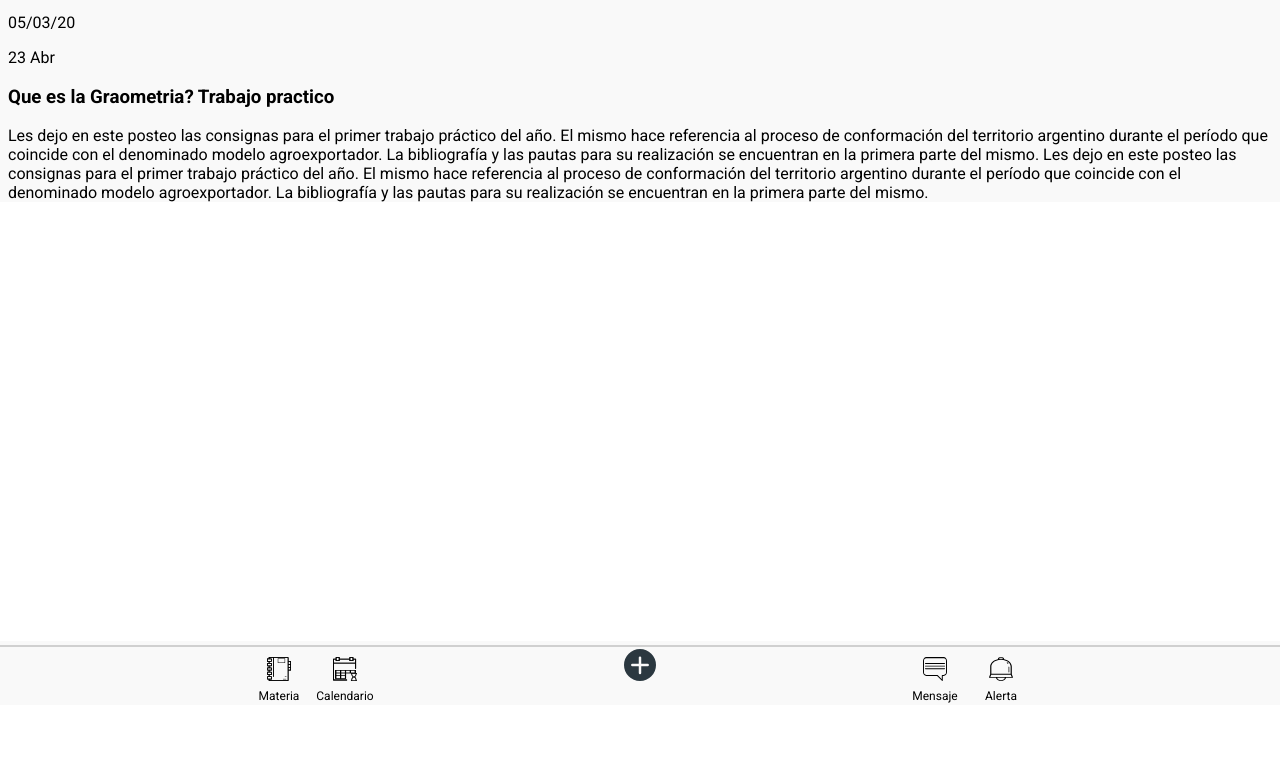
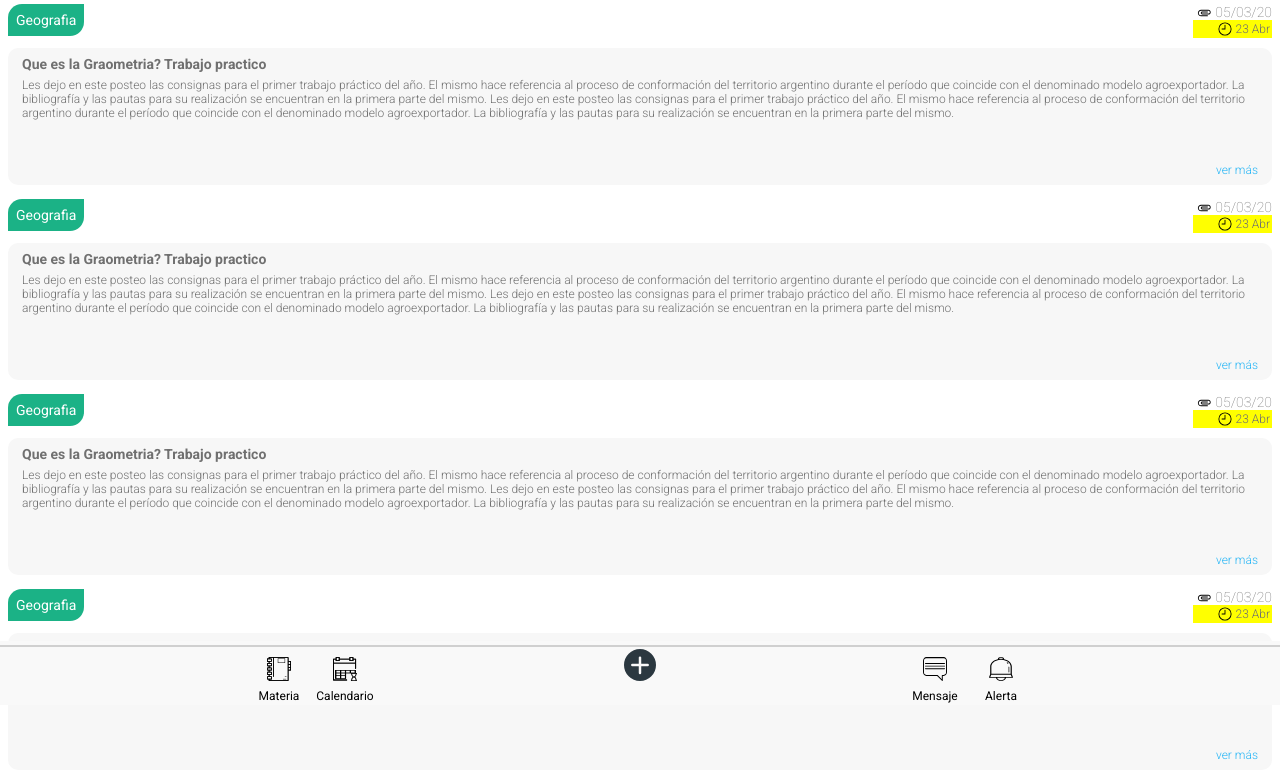
Before and after one commit to ferchas/schooll-app, a React app: page / in a window 1280 px wide. Shown: the part 95-876 px from the top of the page. Before the commit the page ends 800 px from the top, so only its background shows below. Built offline with nearby package versions, Linux system fonts and the light colour scheme.

Commit message:
add news components

```diff
--- a/src/App/components/layout/_variables.scss
+++ b/src/App/components/layout/_variables.scss
@@ -1,7 +1,16 @@
 $greay_100: #F9F9F9;
+$greay_101: #F7F7F7;
 $greay_200: #D0D0D0;
 $greay_300: #707070;
 $greay_400: #3E3E3E;
 $greay_500: #32434B;
 
 $black_100: #000000;
+
+$white_100: #ffffff;
+
+$orange_100: #F58122;
+
+$green_100: #1BB286;
+
+$blue_100: #22B4F5;
--- a/src/App/components/layout/style.scss
+++ b/src/App/components/layout/style.scss
@@ -9,11 +9,19 @@
     margin: 0;
 
     .layout__wrapp {
-        background-color: $greay_100;
+        background-color: $white_100;
         height: 100%;
         width: 100%;
         margin: 0;
         padding: 0px;
+
+        div[data-value="page"] {
+            height: 100%;
+            position: relative;
+            bottom: 70px;
+            position: relative;
+            padding: 45px 0 0;
+        }
 
         .icon__x24 {
             width: 24px;
--- /dev/null
+++ b/src/App/components/news/index.js
@@ -0,0 +1,45 @@
+import React from 'react';
+
+import './style.scss';
+
+
+const News = () => {
+  const listNews = [ {},{},{},{},{},{}];
+
+  return (
+      <>
+        { listNews && listNews.map((eNew,k) => (
+          <div className="news" key={k}>
+            <div className="news__header">
+              <div className="news__header--label" data-value="color-green">Geografia</div>
+              <div className="news__header--flags">
+                <p className="news__header--flags__date">
+                  <img className="news__header--flags__date--icon" src="/icon/attachment-24px.svg"/>
+                  <span>05/03/20</span>
+                </p>
+                <p className="news__header--flags__time">
+                  <img className="news__header--flags__time--icon" src="/icon/clock-24px.svg"/>
+                  <span>23 Abr</span>
+                </p>
+              </div>
+            </div>
+            <div className="news__info">
+              <h3 className="news__info--title"> Que es la Graometria? Trabajo practico</h3>
+              <p className="news__info--description">
+                Les dejo en este posteo las consignas para el primer trabajo práctico del año.
+                El mismo hace referencia al proceso de conformación del territorio argentino
+                durante el período que coincide con el denominado modelo agroexportador. La bibliografía y las pautas para su realización se encuentran en la primera parte del mismo.
+                Les dejo en este posteo las consignas para el primer trabajo práctico del año.
+                El mismo hace referencia al proceso de conformación del territorio argentino
+                durante el período que coincide con el denominado modelo agroexportador. La bibliografía y las pautas para su realización se encuentran en la primera parte del mismo.
+              </p>
+              <p className="news__info--see-more">ver más</p>
+            </div>
+          </div>
+        ))
+      }
+    </>
+  );
+};
+
+export default News;
--- /dev/null
+++ b/src/App/components/news/style.scss
@@ -0,0 +1,101 @@
+@import '../../components/layout/variables';
+
+.news {
+  margin: 14px 0 0 0;
+
+  &__header {
+
+    &--label {
+      width: fit-content;
+      display: inline-block;
+      font-size:  14px;
+      color: $white_100;
+      padding: 8px;
+      text-align: left;
+      border-radius: 14px 0 14px 0;
+
+      &[data-value="color-orange"] {
+        background-color: $orange_100;
+      }
+
+      &[data-value="color-green"] {
+        background-color: $green_100;
+      }
+
+      &[data-value="color-blue"] {
+        background-color: $blue_100;
+      }
+    }
+
+    &--flags {
+      text-align: right;
+      width: fit-content;
+      vertical-align: top;
+      font-size: 14px;
+      float: right;
+      color: $greay_300;
+
+      &__date {
+        margin: 0;
+        font-weight: 200;
+
+        &--icon {
+          margin: 0 4px;
+          width: 14px;
+          height: 14px;
+          vertical-align: bottom;
+        }
+      }
+
+      &__time {
+        margin: 0;
+        font-weight: 300;
+        font-size: 12px;
+        background-color: yellow;
+        padding: 2px;
+
+        &--icon {
+          margin: 0 4px;
+          width: 14px;
+          height: 14px;
+          vertical-align: bottom;
+        }
+      }
+    }
+  }
+
+  &__info {
+    background-color: $greay_101;
+    padding: 8px 14px;
+    border-radius: 10px;
+    margin: 12px 0 6px 0;
+    max-height: 135px;
+
+    &--title {
+      font-size: 14px;
+      color: $greay_300;
+      margin: 0;
+    }
+
+    &--description {
+      font-size: 12px;
+      font-weight: 300;
+      color: $greay_300;
+      margin: 6px 0 0 0;
+      height: 84px;
+      text-overflow: ellipsis;
+      overflow: hidden;
+      width: 100%;
+    }
+
+    &--see-more {
+      color: $blue_100;
+      font-size: 12px;
+      margin: 0;
+      padding: 1px 0 0 0;
+      text-align: right;
+      font-weight: 300;
+    }
+  }
+
+}
--- a/src/App/pages/home/index.js
+++ b/src/App/pages/home/index.js
@@ -1,35 +1,15 @@
 import React from 'react';
 
 import Layout from '../../components/layout';
+import News from '../../components/news';
 
 import './style.scss';
 
 const Home = () => (
   <Layout>
-    <div className='home'>
-      <div className="home--today">24 de Marzo 2020</div>
+    <div className='home' data-value="page">
       <div className="home--title">Novedades</div>
-
-      <div className="home__news">
-        <div className="home__news__header">
-          <div className="home__news__header--label">Geografia</div>
-          <div className="home__news__header--flags">
-            <p> 05/03/20</p>
-            <p> 23 Abr</p>
-          </div>
-        </div>
-        <div className="home__news__info">
-          <h3 className="home__news__info--title"> Que es la Graometria? Trabajo practico</h3>
-          <p className="home__news__info--description">
-            Les dejo en este posteo las consignas para el primer trabajo práctico del año.
-            El mismo hace referencia al proceso de conformación del territorio argentino
-            durante el período que coincide con el denominado modelo agroexportador. La bibliografía y las pautas para su realización se encuentran en la primera parte del mismo.
-            Les dejo en este posteo las consignas para el primer trabajo práctico del año.
-            El mismo hace referencia al proceso de conformación del territorio argentino
-            durante el período que coincide con el denominado modelo agroexportador. La bibliografía y las pautas para su realización se encuentran en la primera parte del mismo.
-          </p>
-        </div>
-      </div>
+      <News />
     </div>
   </Layout>
 )
--- a/src/App/pages/home/style.scss
+++ b/src/App/pages/home/style.scss
@@ -2,21 +2,12 @@
 
 .home {
   margin: 8px;
-
-  &--today {
-    color: $greay_400;
-    font-size: 14px;
-  }
 
   &--title {
     color: $greay_500;
     font-size: 30px;
     font-weight: bold;
     padding-top: 14px;
+    margin: 24px 0 43px 0;
   }
-
-  &__news {
-
-  }
-
 }
```
Also changed, not shown: 2 other files.
